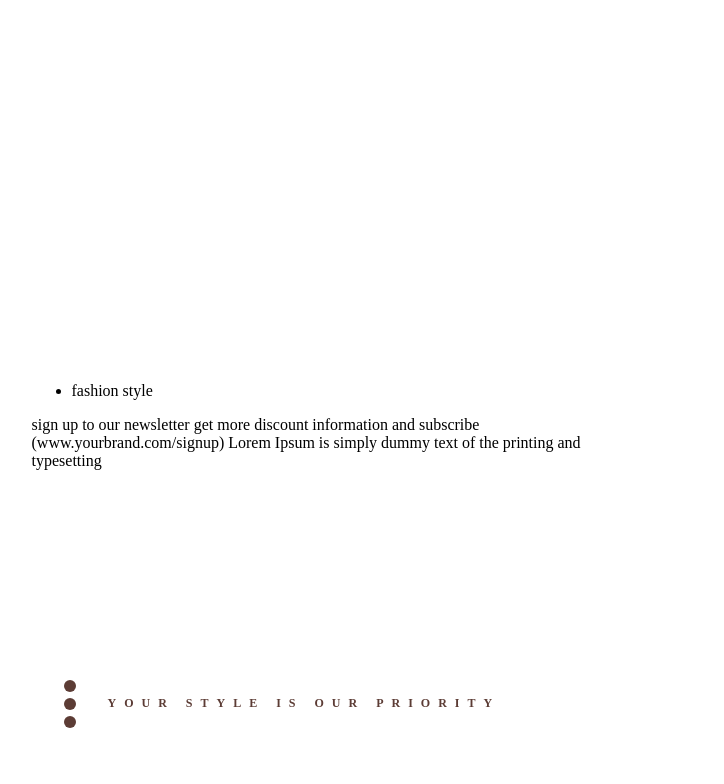
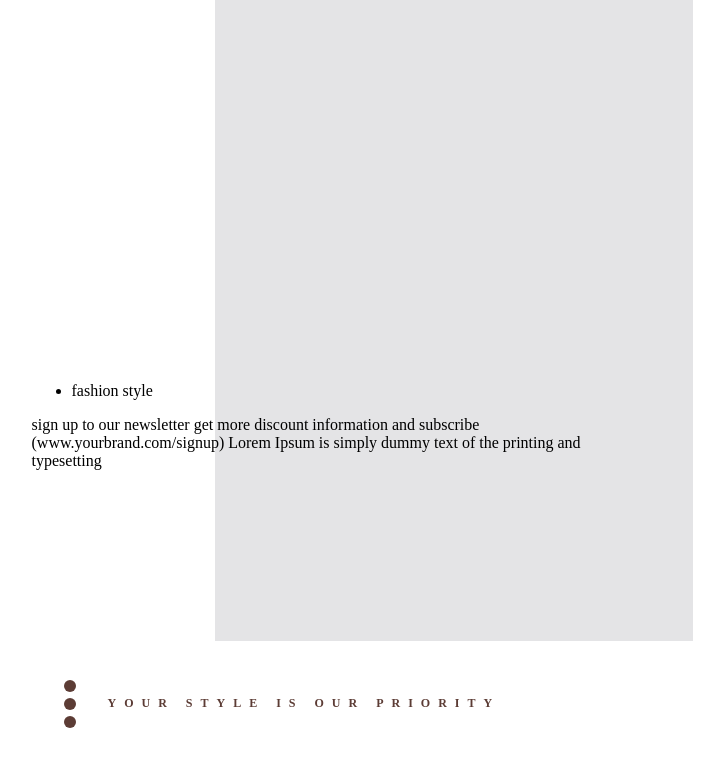
Before and after one commit to ajinpae/Fashion, a plain HTML site: page index.html in a window 1280 px wide. Shown: the part 213-997 px from the top of the page, without its empty margins (311-1035 px from the left). Drawn offline with Linux system fonts and the light colour scheme.

Commit message:
Add grey rectangle to card header for improved layout

```diff
--- a/assets/styles/style.css
+++ b/assets/styles/style.css
@@ -13,6 +13,7 @@
    margin: 0;
    padding: 0;
    box-sizing: border-box;
+
 }
 .card{
   width: 595px;
@@ -21,6 +22,7 @@
   background-color: #fff;
   display: grid;
   align-content: space-between;
+  position: relative;
 }
 header {
   display: grid;
@@ -170,3 +172,11 @@ footer {
   height: 75px;
   width: 100%;
 }
+.ract-grey {
+  width: 478px;
+  height: 654px;
+  background-color: #E4E4E6;
+
+  bottom: 0;
+  right: 0;
+}
--- a/index.html
+++ b/index.html
@@ -16,6 +16,7 @@
             <div class="text-discount">DISCOUNT UP to</div>
             <div class="procent">70%</div>
             <div class="circle"></div>
+            <div class="ract-grey"></div>
         </header>
         <div>   </div>
         <main>
```
